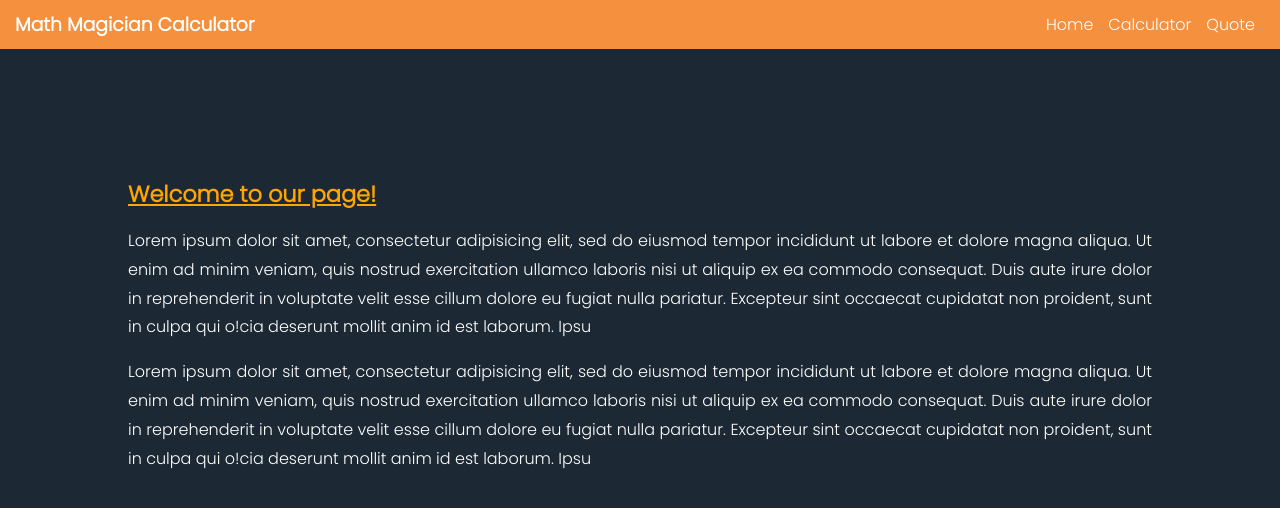
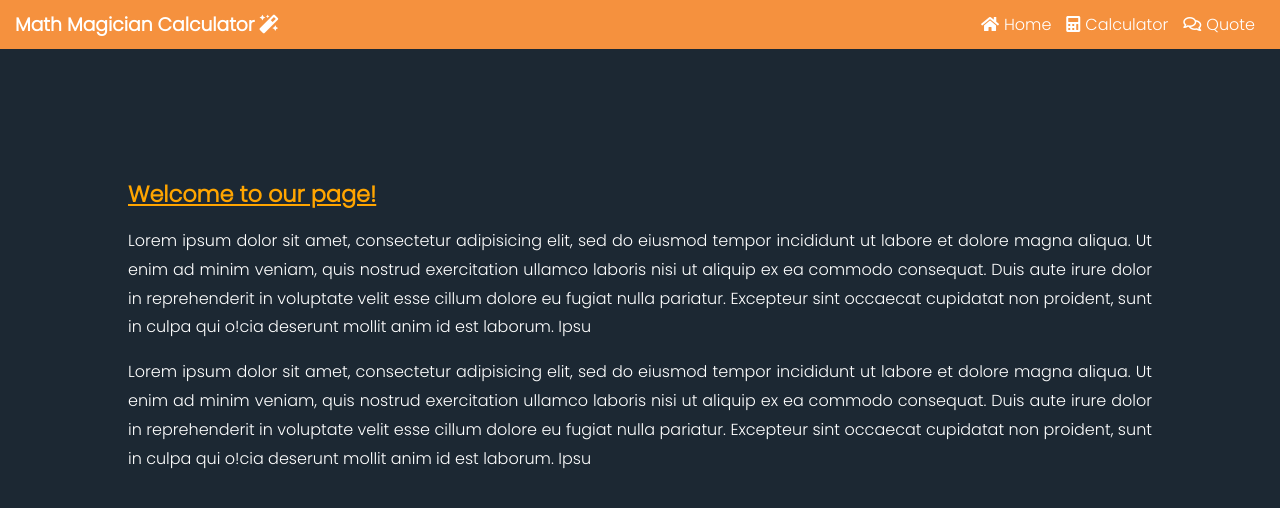
Before and after one commit to ajkacca457/Math-magicians-calculator, a React (Create React App) app: page /home in a window 1280 px wide. Shown: the top 508 px of the page. Built offline with nearby package versions, Linux system fonts and the light colour scheme.

Commit message:
add fontawesome for better ui

```diff
--- a/package.json
+++ b/package.json
@@ -3,6 +3,7 @@
   "version": "0.1.0",
   "private": true,
   "dependencies": {
+    "@fortawesome/fontawesome-free": "^5.15.2",
     "@testing-library/jest-dom": "^5.11.9",
     "@testing-library/react": "^11.2.3",
     "@testing-library/user-event": "^12.6.2",
--- a/src/components/App.js
+++ b/src/components/App.js
@@ -6,6 +6,7 @@ import Home from './Home';
 import Quote from './Quote';
 import Navbar from './Navbar';
 import Calculator from './Calculator';
+import '@fortawesome/fontawesome-free/css/all.min.css';
 
 class App extends Component {
   constructor(props) {
--- a/src/components/Navbar.js
+++ b/src/components/Navbar.js
@@ -18,11 +18,23 @@ const linkstyle = {
 
 const Navbar = () => (
   <div className="navbar" style={navstyle}>
-    <h3 style={{ margin: '5px' }}>Math Magician Calculator</h3>
+    <h3 style={{ margin: '5px' }}>
+      Math Magician Calculator
+      <i className="fas fa-magic" style={{ marginLeft: '5px' }} />
+    </h3>
     <div className="links">
-      <Link to="/home" style={linkstyle} className="link">Home</Link>
-      <Link to="/calculator" style={linkstyle} className="link">Calculator</Link>
-      <Link to="/quote" style={linkstyle} className="link">Quote</Link>
+      <Link to="/home" style={linkstyle} className="link">
+        <i className="fas fa-home" style={{ marginRight: '5px' }} />
+        Home
+      </Link>
+      <Link to="/calculator" style={linkstyle} className="link">
+        <i className="fas fa-calculator" style={{ marginRight: '5px' }} />
+        Calculator
+      </Link>
+      <Link to="/quote" style={linkstyle} className="link">
+        <i className="far fa-comments" style={{ marginRight: '5px' }} />
+        Quote
+      </Link>
     </div>
 
   </div>
```
Also changed, not shown: 2 other files (tests, documents, lock files or other folders).
